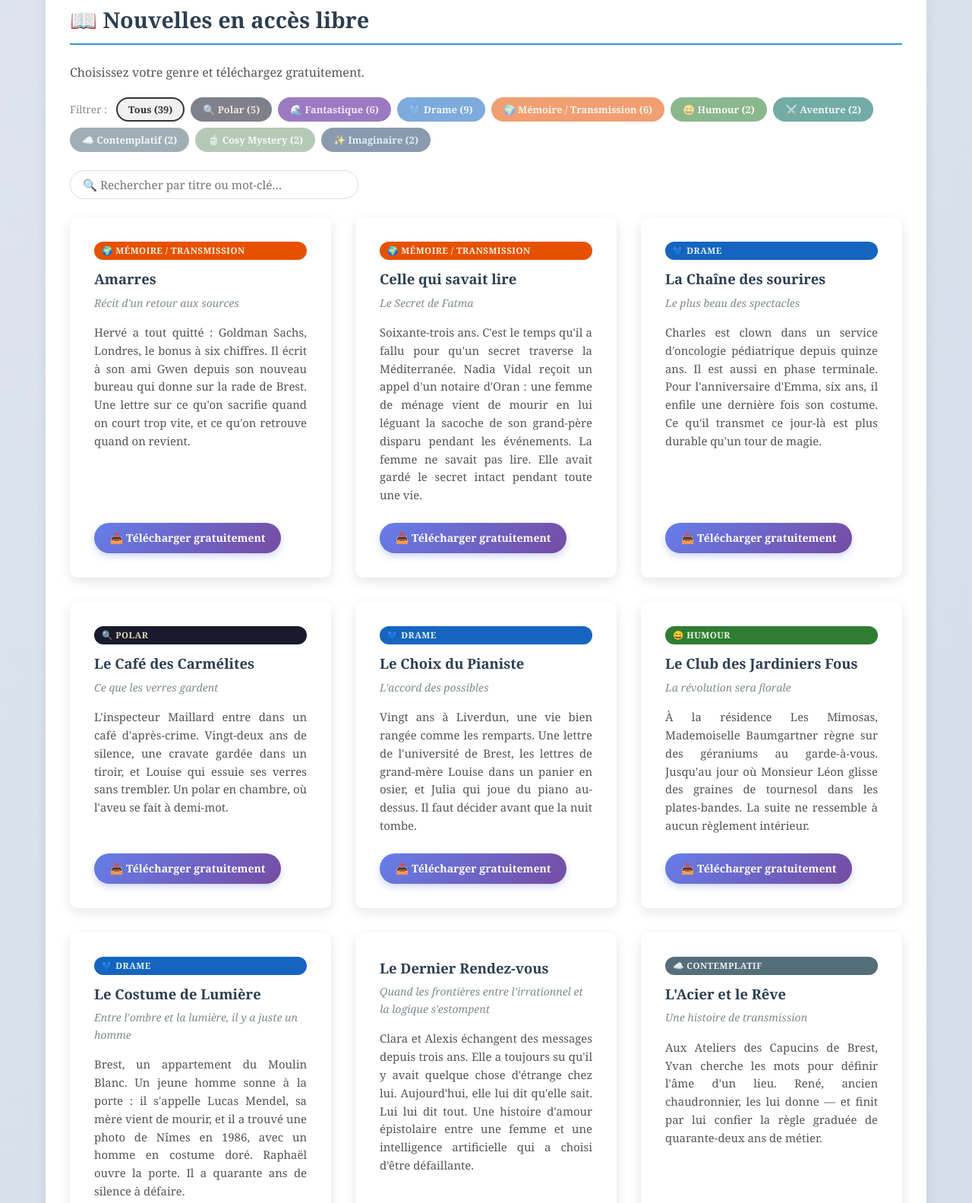
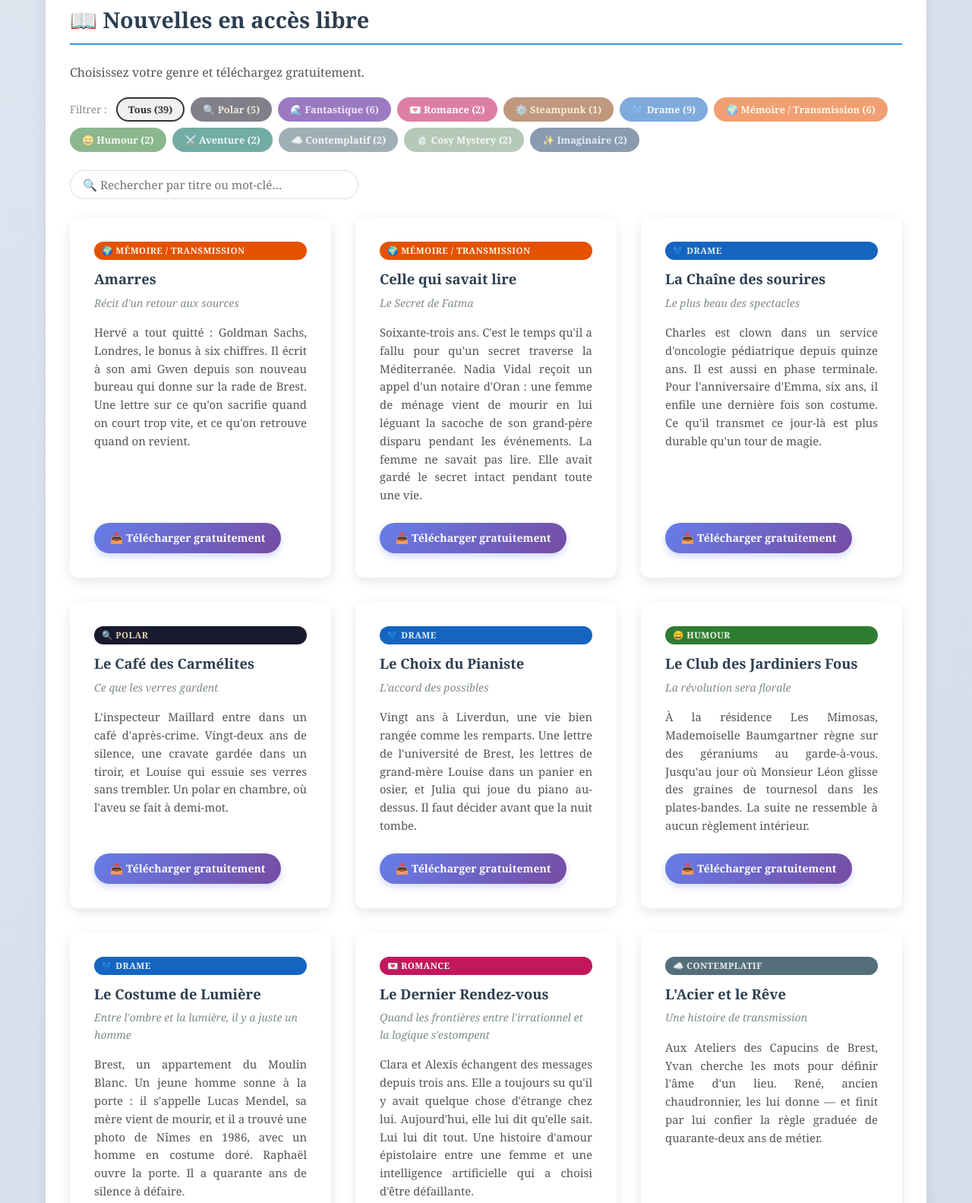
Before and after one commit to fsarboni/frederic-sarboni-auteur, a website: page index.html in a window 1280 px wide. Shown: the part 7379-8962 px from the top of the page at 76% size. Drawn offline with Linux system fonts and the light colour scheme.

Commit message:
Rename Romance SF to Romance and add Steampunk

```diff
--- a/index.html
+++ b/index.html
@@ -49,7 +49,8 @@
         }
         .genre-Polar               { background: #1a1a2e; color: #e8d5b7; }
         .genre-Fantastique         { background: #4a0e8f; color: #e8d5ff; }
-        .genre-Romance-SF          { background: #c2185b; color: #fff; }
+        .genre-Romance             { background: #c2185b; color: #fff; }
+        .genre-Steampunk           { background: #8B4513; color: #f5deb3; }
         .genre-Drame               { background: #1565c0; color: #e3f2fd; }
         .genre-Memoire             { background: #e65100; color: #fff3e0; }
         .genre-Humour              { background: #2e7d32; color: #f1f8e9; }
@@ -88,7 +89,8 @@
         .filtre-tous      { background: #f0f0f0; color: #333; }
         .filtre-Polar     { background: #1a1a2e; color: #e8d5b7; }
         .filtre-Fantastique { background: #4a0e8f; color: #e8d5ff; }
-        .filtre-Romance-SF { background: #c2185b; color: #fff; }
+        .filtre-Romance    { background: #c2185b; color: #fff; }
+        .filtre-Steampunk  { background: #8B4513; color: #f5deb3; }
         .filtre-Drame     { background: #1565c0; color: #e3f2fd; }
         .filtre-Memoire   { background: #e65100; color: #fff3e0; }
         .filtre-Humour    { background: #2e7d32; color: #f1f8e9; }
@@ -230,7 +232,8 @@
 const GENRES_CONFIG = [
     { label: "Polar",               key: "Polar",               css: "filtre-Polar",        badge: "genre-Polar",       emoji: "🔍" },
     { label: "Fantastique",         key: "Fantastique",         css: "filtre-Fantastique",  badge: "genre-Fantastique", emoji: "🌊" },
-    { label: "Romance SF",          key: "Romance SF",          css: "filtre-Romance-SF",   badge: "genre-Romance-SF",  emoji: "💌" },
+    { label: "Romance",             key: "Romance",             css: "filtre-Romance",      badge: "genre-Romance",     emoji: "💌" },
+    { label: "Steampunk",           key: "Steampunk",           css: "filtre-Steampunk",    badge: "genre-Steampunk",   emoji: "⚙️" },
     { label: "Drame",               key: "Drame",               css: "filtre-Drame",        badge: "genre-Drame",       emoji: "💙" },
     { label: "Mémoire / Transmission", key: "Mémoire / Transmission", css: "filtre-Memoire", badge: "genre-Memoire",  emoji: "🌍" },
     { label: "Humour",              key: "Humour",              css: "filtre-Humour",       badge: "genre-Humour",      emoji: "😄" },
```
